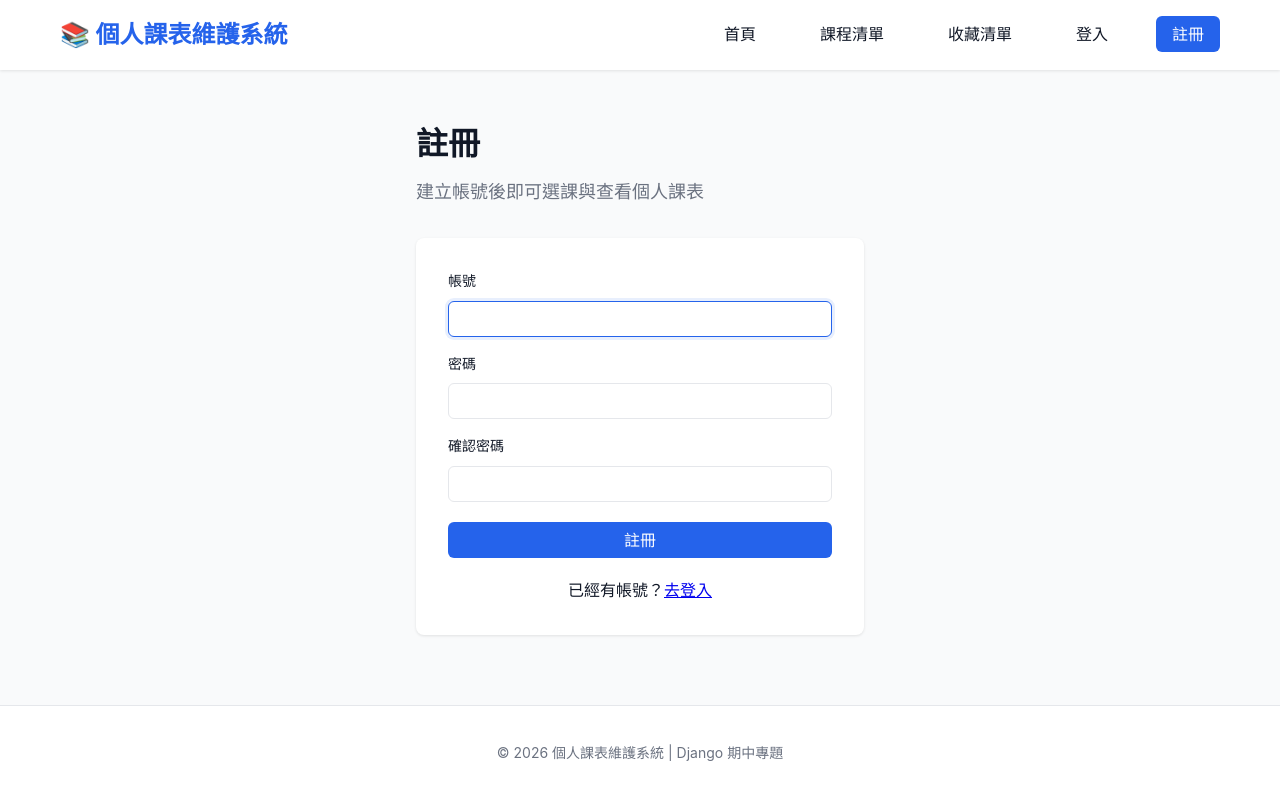
After one commit to 11346070/Class-Schedule, a Django app: page /register/ in a window 1280 px wide. The commit adds this page. Run offline with Django 5.2, Linux system fonts and the light colour scheme.

Commit message:
feat: 加入登入與註冊，登入狀態改存 SQLite
Co-authored-by: Cursor <cursoragent@cursor.com>

```diff
--- a/static/css/style.css
+++ b/static/css/style.css
@@ -87,6 +87,59 @@ body {
 .nav-menu a:hover, .nav-menu a.active {
     background-color: var(--primary-color);
     color: #fff;
+}
+
+.nav-user {
+    display: inline-block;
+    padding: 0.5rem 0.25rem;
+    color: var(--text-secondary);
+    font-weight: 500;
+}
+
+.nav-logout-form {
+    margin: 0;
+}
+
+.nav-menu .nav-link-btn {
+    background: none;
+    border: none;
+    font: inherit;
+    font-weight: 500;
+    color: var(--text-primary);
+    cursor: pointer;
+    padding: 0.5rem 1rem;
+    border-radius: 0.375rem;
+}
+
+.nav-menu .nav-link-btn:hover {
+    background-color: var(--primary-color);
+    color: #fff;
+}
+
+.auth-wrap {
+    max-width: 28rem;
+    margin: 1rem auto 2rem;
+}
+
+.auth-card .form-group {
+    margin-bottom: 1rem;
+}
+
+.auth-card .btn {
+    width: 100%;
+    margin-top: 0.25rem;
+}
+
+.auth-switch {
+    margin-top: 1.25rem;
+    text-align: center;
+}
+
+.auth-card .errorlist {
+    list-style: none;
+    margin-top: 0.35rem;
+    color: var(--danger-color);
+    font-size: 0.875rem;
 }
 
 /* === 主要內容 === */
@@ -849,10 +902,16 @@ body {
         width: 100%;
     }
 
-    .nav-menu a {
+    .nav-menu a,
+    .nav-menu .nav-link-btn {
         display: block;
         width: 100%;
         box-sizing: border-box;
+        text-align: left;
+    }
+
+    .nav-logout-form {
+        width: 100%;
     }
 
     .nav-menu.active {
--- a/templates/base.html
+++ b/templates/base.html
@@ -4,7 +4,7 @@
     <meta charset="UTF-8">
     <meta name="viewport" content="width=device-width, initial-scale=1.0">
     <title>{% block title %}個人課表維護系統{% endblock %}</title>
-    <link rel="stylesheet" href="/static/css/style.css?v=20261026e">
+    <link rel="stylesheet" href="/static/css/style.css?v=20261029a">
     {% block extra_css %}{% endblock %}
 </head>
 <body>
@@ -23,6 +23,18 @@
                 <li><a href="{% url 'index' %}" {% if request.path == '/' %}class="active"{% endif %}>首頁</a></li>
                 <li><a href="{% url 'course_list' %}" {% if 'courses' in request.path and 'my-courses' not in request.path %}class="active"{% endif %}>課程清單</a></li>
                 <li><a href="{% url 'favorites' %}" {% if 'favorites' in request.path %}class="active"{% endif %}>收藏清單</a></li>
+                {% if user.is_authenticated %}
+                <li><span class="nav-user">{{ user.username }}</span></li>
+                <li>
+                    <form method="post" action="{% url 'logout' %}" class="nav-logout-form">
+                        {% csrf_token %}
+                        <button type="submit" class="nav-link-btn">登出</button>
+                    </form>
+                </li>
+                {% else %}
+                <li><a href="{% url 'login' %}" {% if request.path == '/login/' %}class="active"{% endif %}>登入</a></li>
+                <li><a href="{% url 'register' %}" {% if request.path == '/register/' %}class="active"{% endif %}>註冊</a></li>
+                {% endif %}
             </ul>
         </div>
     </nav>
--- a/templates/course_detail.html
+++ b/templates/course_detail.html
@@ -77,7 +77,9 @@
         {% endif %}
 
         <div class="detail-action-buttons">
-            {% if is_enrolled %}
+            {% if not user.is_authenticated %}
+            <a href="{% url 'login' %}?next={{ request.path|urlencode }}" class="btn btn-primary">登入後選課</a>
+            {% elif is_enrolled %}
             <form method="post" action="{% url 'drop_course' %}">
                 {% csrf_token %}
                 <input type="hidden" name="course_id" value="{{ course.course_id }}">
@@ -97,6 +99,7 @@
                 {% endif %}
             {% endif %}
 
+            {% if user.is_authenticated %}
             {% if is_favorited %}
             <form method="post" action="{% url 'remove_favorite' %}">
                 {% csrf_token %}
@@ -112,6 +115,7 @@
                 <button type="submit" class="btn btn-secondary">☆ 收藏課程</button>
             </form>
             {% endif %}
+            {% endif %}
         </div>
     </div>
 </div>
--- a/templates/course_list.html
+++ b/templates/course_list.html
@@ -97,6 +97,7 @@
                     </td>
                     <td class="col-actions">
                         <div class="course-actions">
+                        {% if user.is_authenticated %}
                         {% if course.is_enrolled %}
                             <form method="post" action="{% url 'drop_course' %}">
                                 {% csrf_token %}
@@ -130,6 +131,9 @@
                                 <button type="submit" class="btn btn-secondary btn-sm btn-icon" title="收藏課程">☆</button>
                             </form>
                         {% endif %}
+                        {% else %}
+                            <a href="{% url 'login' %}?next={{ request.get_full_path|urlencode }}" class="btn btn-primary btn-sm">登入後選課</a>
+                        {% endif %}
 
                         <a href="{% url 'course_detail' course.course_id %}" class="btn btn-secondary btn-sm">詳情</a>
                         </div>
--- /dev/null
+++ b/templates/register.html
@@ -0,0 +1,39 @@
+{% extends 'base.html' %}
+
+{% block title %}註冊 - 個人課表維護系統{% endblock %}
+
+{% block content %}
+<div class="auth-wrap">
+    <div class="page-header">
+        <h1>註冊</h1>
+        <p class="lead">建立帳號後即可選課與查看個人課表</p>
+    </div>
+    <div class="detail-card auth-card">
+        <form method="post" action="{% url 'register' %}">
+            {% csrf_token %}
+            {% if form.non_field_errors %}
+            <div class="alert alert-danger">
+                {{ form.non_field_errors }}
+            </div>
+            {% endif %}
+            <div class="form-group">
+                <label for="{{ form.username.id_for_label }}">帳號</label>
+                {{ form.username }}
+                {{ form.username.errors }}
+            </div>
+            <div class="form-group">
+                <label for="{{ form.password1.id_for_label }}">密碼</label>
+                {{ form.password1 }}
+                {{ form.password1.errors }}
+            </div>
+            <div class="form-group">
+                <label for="{{ form.password2.id_for_label }}">確認密碼</label>
+                {{ form.password2 }}
+                {{ form.password2.errors }}
+            </div>
+            <button type="submit" class="btn btn-primary">註冊</button>
+        </form>
+        <p class="auth-switch">已經有帳號？<a href="{% url 'login' %}">去登入</a></p>
+    </div>
+</div>
+{% endblock %}
--- /dev/null
+++ b/timetable/forms.py
@@ -0,0 +1,23 @@
+"""前台登入與註冊表單。"""
+
+from django.contrib.auth.forms import AuthenticationForm, UserCreationForm
+
+
+class StyledAuthenticationForm(AuthenticationForm):
+    def __init__(self, *args, **kwargs):
+        super().__init__(*args, **kwargs)
+        self.fields["username"].label = "帳號"
+        self.fields["password"].label = "密碼"
+        for field in self.fields.values():
+            field.widget.attrs["class"] = "form-control"
+
+
+class RegisterForm(UserCreationForm):
+    def __init__(self, *args, **kwargs):
+        super().__init__(*args, **kwargs)
+        self.fields["username"].label = "帳號"
+        self.fields["password1"].label = "密碼"
+        self.fields["password2"].label = "確認密碼"
+        for field in self.fields.values():
+            field.help_text = ""
+            field.widget.attrs["class"] = "form-control"
--- a/timetable/urls.py
+++ b/timetable/urls.py
@@ -29,4 +29,9 @@ urlpatterns = [
 
     # 取消收藏操作
     path('favorites/remove/', views.remove_favorite, name='remove_favorite'),
+
+    # 登入／註冊（登入狀態存在 SQLite session，不使用 sessions 資料夾）
+    path('login/', views.StyledLoginView.as_view(), name='login'),
+    path('logout/', views.logout_view, name='logout'),
+    path('register/', views.register, name='register'),
 ]
--- a/timetable/views.py
+++ b/timetable/views.py
@@ -2,42 +2,73 @@
 Views - 處理所有網頁請求與選課操作
 """
 
-from django.shortcuts import render, redirect
-from django.http import JsonResponse
+from django.contrib import messages
+from django.contrib.auth import login, logout
+from django.contrib.auth.decorators import login_required
+from django.contrib.auth.views import LoginView
+from django.shortcuts import redirect, render
 from django.views.decorators.http import require_http_methods, require_POST
-from django.contrib import messages
+
 from .data_store import course_store
+from .forms import RegisterForm, StyledAuthenticationForm
+
+
+class StyledLoginView(LoginView):
+    template_name = "login.html"
+    authentication_form = StyledAuthenticationForm
+    redirect_authenticated_user = True
+
+
+@require_POST
+def logout_view(request):
+    logout(request)
+    messages.success(request, "已登出")
+    return redirect("login")
+
+
+def register(request):
+    """註冊帳號，成功後直接登入。"""
+    if request.user.is_authenticated:
+        return redirect("index")
+
+    if request.method == "POST":
+        form = RegisterForm(request.POST)
+        if form.is_valid():
+            user = form.save()
+            login(request, user)
+            messages.success(request, "註冊成功，已為你登入")
+            return redirect("index")
+    else:
+        form = RegisterForm()
+
+    return render(request, "register.html", {"form": form})
 
 
 def get_user_id(request):
-    """
-    取得使用者 ID
-    使用 Session 識別不同使用者
-    """
-    if 'user_id' not in request.session:
-        # 使用 session_key 作為 user_id
-        if not request.session.session_key:
-            request.session.create()
-        request.session['user_id'] = request.session.session_key
-
-    return request.session['user_id']
+    """已登入使用者以帳號主鍵當選課識別，資料存在 SQLite。"""
+    if not request.user.is_authenticated:
+        return ""
+    return str(request.user.pk)
 
 
-def courses_with_enroll_status(user_id, courses, enrolled_course_ids):
+def courses_with_enroll_status(user_id, courses, enrolled_course_ids, authenticated=True):
     """為清單上的每門課附上是否已選，以及選不了的原因。"""
     courses_with_status = []
     for course in courses:
         course_dict = course.to_dict()
-        course_dict['is_enrolled'] = course.course_id in enrolled_course_ids
-        if course_dict['is_enrolled']:
-            course_dict['can_enroll'] = False
-            course_dict['enroll_message'] = '已選修'
+        course_dict["is_enrolled"] = course.course_id in enrolled_course_ids
+        if not authenticated:
+            course_dict["can_enroll"] = False
+            course_dict["enroll_message"] = "請先登入"
+        elif course_dict["is_enrolled"]:
+            course_dict["can_enroll"] = False
+            course_dict["enroll_message"] = "已選修"
         else:
             can_enroll, message = course_store.check_enrollment_eligibility(
                 user_id, course.course_id
             )
-            course_dict['can_enroll'] = can_enroll
-            course_dict['enroll_message'] = message
+            course_dict["can_enroll"] = can_enroll
+            course_dict["enroll_message"] = message
         courses_with_status.append(course_dict)
     return courses_with_status
 
@@ -56,6 +87,7 @@ def redirect_after_action(request, default='course_list'):
     return redirect(next_url)
 
 
+@login_required
 @require_http_methods(["GET"])
 def index(request):
     """首頁 - 顯示課表總覽"""
@@ -126,7 +158,10 @@ def course_list(request):
     favorited_course_ids = {c.course_id for c in course_store.get_user_favorites(user_id)}
 
     courses_with_status = courses_with_enroll_status(
-        user_id, courses, enrolled_course_ids
+        user_id,
+        courses,
+        enrolled_course_ids,
+        authenticated=request.user.is_authenticated,
     )
     for course_dict in courses_with_status:
         course_dict['is_favorited'] = course_dict['course_id'] in favorited_course_ids
@@ -147,6 +182,7 @@ def course_list(request):
     return render(request, 'course_list.html', context)
 
 
+@login_required
 @require_POST
 def enroll_course(request):
     """選課操作"""
@@ -169,6 +205,7 @@ def enroll_course(request):
     return redirect_after_action(request, default='course_list')
 
 
+@login_required
 @require_POST
 def drop_course(request):
     """退選課程操作"""
@@ -201,12 +238,13 @@ def course_detail(request, course_id):
         messages.error(request, '課程不存在')
         return redirect('course_list')
 
-    is_enrolled = course_store.is_user_enrolled(user_id, course_id)
-    is_favorited = course_store.is_course_favorited(user_id, course_id)
+    authenticated = request.user.is_authenticated
+    is_enrolled = authenticated and course_store.is_user_enrolled(user_id, course_id)
+    is_favorited = authenticated and course_store.is_course_favorited(user_id, course_id)
 
     # 檢查是否有時間衝突
     conflict_course = None
-    if not is_enrolled:
+    if authenticated and not is_enrolled:
         enrolled_courses = course_store.get_user_enrollments(user_id)
         for existing_course in enrolled_courses:
             if existing_course.weekday == course.weekday:
@@ -217,8 +255,10 @@ def course_detail(request, course_id):
                     conflict_course = existing_course
                     break
 
-    # 選課前預檢
-    can_enroll, enroll_message = course_store.check_enrollment_eligibility(user_id, course_id)
+    if not authenticated:
+        can_enroll, enroll_message = False, "請先登入後再選課"
+    else:
+        can_enroll, enroll_message = course_store.check_enrollment_eligibility(user_id, course_id)
 
     course_dict = course.to_dict()
 
@@ -234,6 +274,7 @@ def course_detail(request, course_id):
     return render(request, 'course_detail.html', context)
 
 
+@login_required
 @require_POST
 def add_favorite(request):
     """收藏課程操作"""
@@ -256,6 +297,7 @@ def add_favorite(request):
     return redirect_after_action(request, default='course_list')
 
 
+@login_required
 @require_POST
 def remove_favorite(request):
     """取消收藏課程操作"""
@@ -278,6 +320,7 @@ def remove_favorite(request):
     return redirect_after_action(request, default='favorites')
 
 
+@login_required
 @require_http_methods(["GET"])
 def favorites(request):
     """收藏清單頁"""
```
Also changed, not shown: templates/login.html (added, +37 -0 lines), timetable_project/settings.py (+7 -3 lines).
